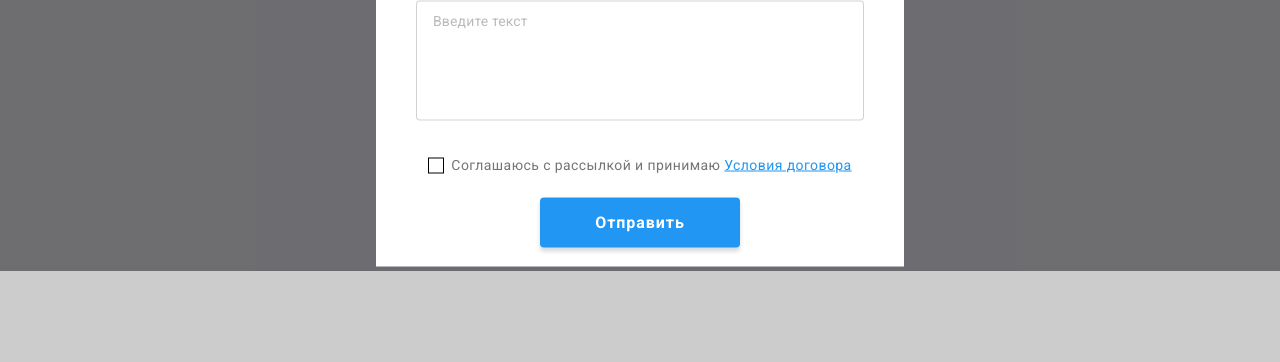
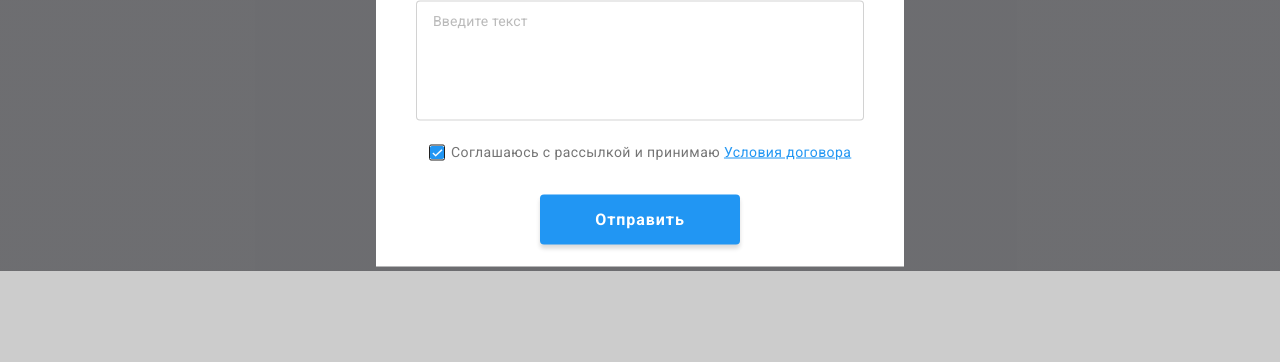
Before and after one commit to ulantemirbekov/goit-markup-hw-06, a plain HTML site: page index.html in a window 1280 px wide. Both pictures are taken after a click on the button "Заказать услугу". Shown: the part 424-786 px from the top of the page. Drawn offline with nearby package versions, Linux system fonts and the light colour scheme.

Commit message:
accept model form modified

```diff
--- a/css/styles.css
+++ b/css/styles.css
@@ -724,10 +724,6 @@ footer .social-list-svg {
 	color: rgba(117, 117, 117, 0.5);
 }
 
-.modal-form-accept-link {
-	color: var(--accent-color);
-}
-
 .modal-form-message-label {
 	font-size: 12px;
 	line-height: 1.167;
@@ -736,9 +732,29 @@ footer .social-list-svg {
 	margin-bottom: 4px;
 }
 
-.modal-form-accept:checked + .modal-form-accept-label {
+.modal-form-accept-link {
+	color: var(--accent-color);
+}
+
+.modal-svg-check {
+	display: block;
+	width: 16px;
+	height: 16px;
+	margin-right: 6px;
+	border: 1px solid var(--title-text-color);
+	border-radius: 2px;
+	cursor: pointer;
+	background-size: cover;
+}
+
+.modal-form-accept-label {
+	margin-bottom: 30px;
+	display: flex;
+	align-items: center;
+}
+
+/* .modal-form-accept:checked + .modal-form-accept-label {
 	color: teal;
-	/* background-image: url(../img/modal-icons.svg#icon-check); */
 }
 
 .modal-form-accept-label {
@@ -755,13 +771,7 @@ footer .social-list-svg {
 	height: 16px;
 	border: 1px solid #000000;
 	margin-right: 7px;
-}
-
-.modal-svg-check {
-	width: 16px;
-	height: 15px;
-	margin-right: 7px;
-}
+} */
 
 .modal-button {
 	width: 200px;
--- a/index.html
+++ b/index.html
@@ -438,11 +438,11 @@
           <label class="modal-form-message-label" for="user-message">Комментарий</label>
           <textarea name="user-message" id="user-message" class="modal-form-message" placeholder="Введите текст"></textarea>
 
-          <input type="checkbox" name="user-accept" id="user-accept" class="modal-form-accept is-hidden">
           <label for="user-accept" class="modal-form-accept-label">
-            <!-- <svg class="modal-svg-check is-hidden">
+          <input type="checkbox" class="modal-form-accept is-hidden" name="user-accept" id="user-accept" class="modal-form-accept is-hidden">
+            <svg class="modal-svg-check">
               <use href="./img/modal-icons.svg#icon-check"></use>
-            </svg> -->
+            </svg>
             <span>Соглашаюсь с рассылкой и принимаю <a href="#" class="modal-form-accept-link">Условия договора</a></span>
           </label>
 
```
